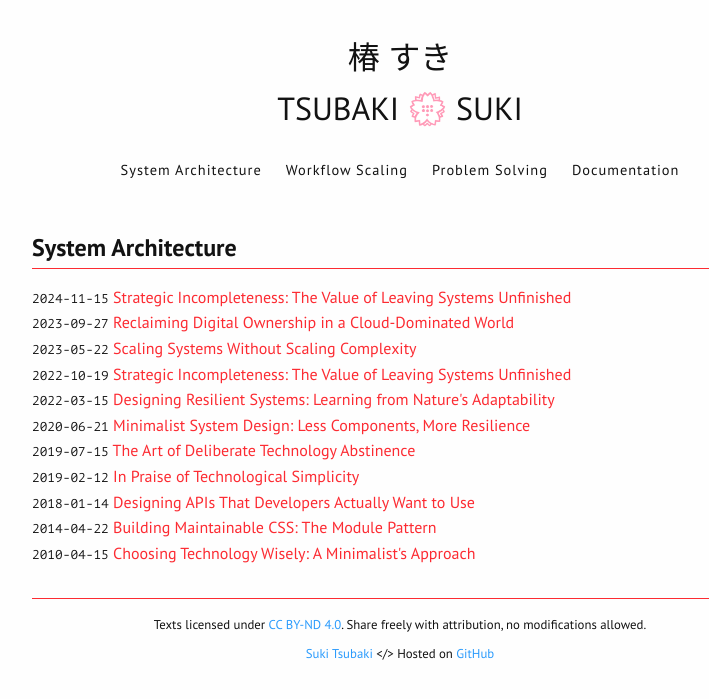
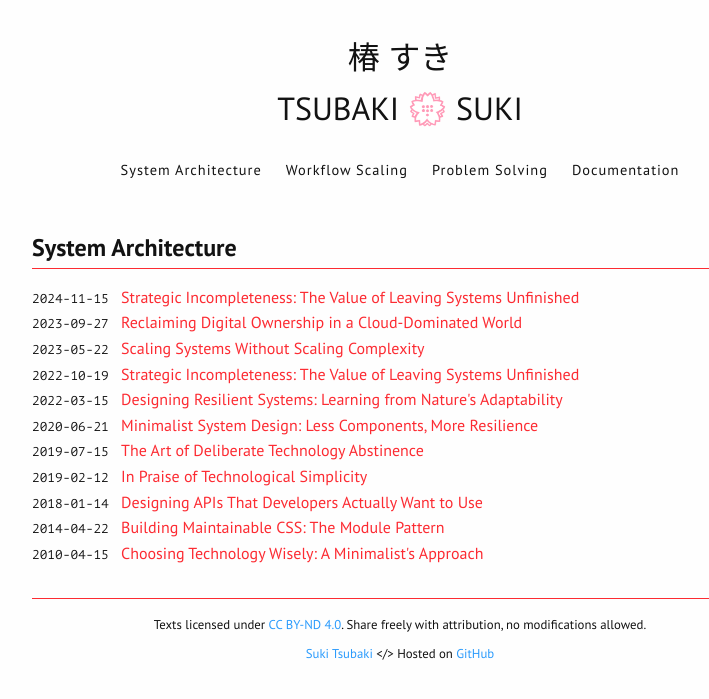
Before and after one commit to sukitsubaki/sukitsubaki.github.io, a Jekyll site: the page built from pages/system-architecture.md, in a window 1280 px wide. Shown: the top 699 px of the page, without its empty margins (240-949 px from the left). Built offline with Jekyll 4.4.1, drawn with Linux system fonts in a browser that asks for light colours.

Commit message:
add post-list__item

```diff
--- a/pages/system-architecture.md
+++ b/pages/system-architecture.md
@@ -9,7 +9,7 @@ permalink: /system-architecture/
 {% for post in site.posts %}
   {% if post.scope == "System Architecture" %}
 <article class="post-list">
-  <span class="text-monospace" style="font-size: var(--text-xs);">{{ post.date | date: "%Y-%m-%d" }}</span> <span class="post"><a href="{{ post.url }}">{{ post.title }}</a></span>
+  <span class="text-monospace" style="font-size: var(--text-xs);">{{ post.date | date: "%Y-%m-%d" }}</span> <span class="post-list__item"><a href="{{ post.url }}">{{ post.title }}</a></span>
 </article>
   {% endif %}
 {% endfor %}
```
